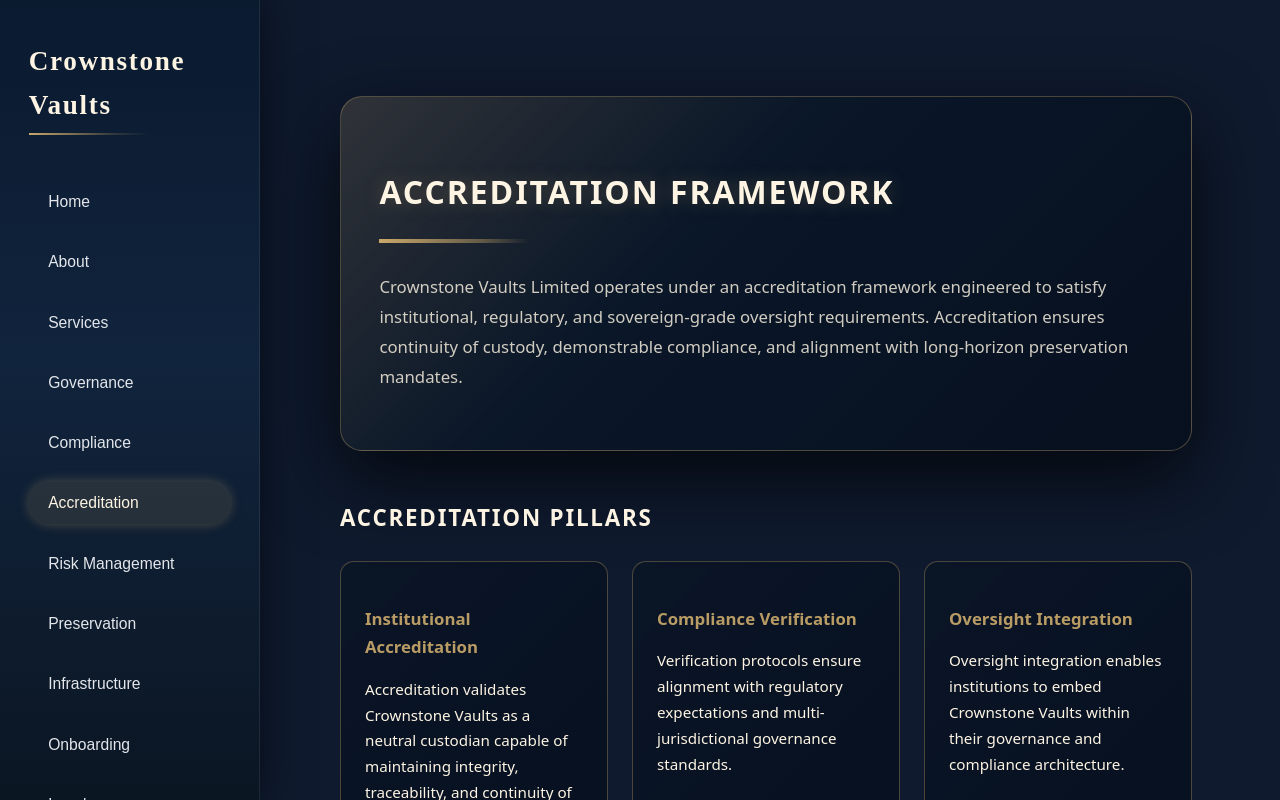
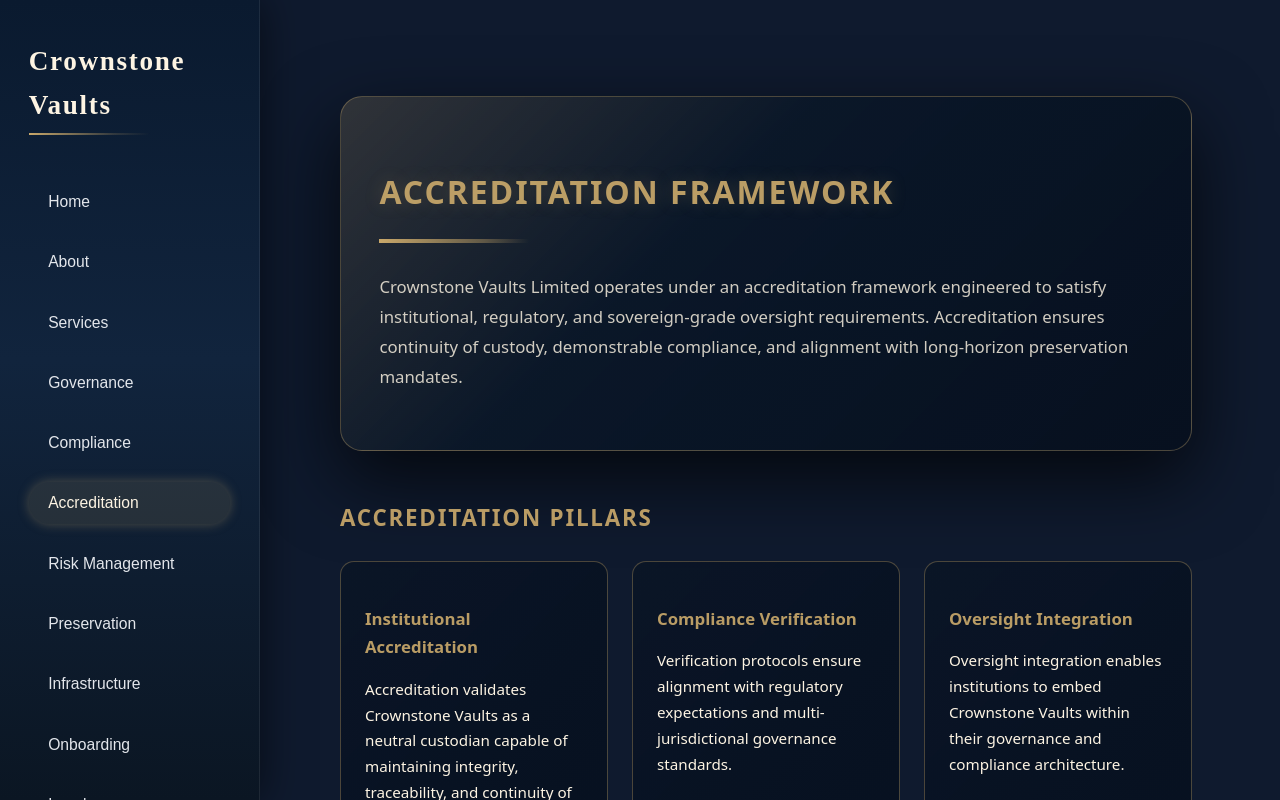
Before and after one commit to soulnlite/crownstone-vaults, a Next.js app: page /accreditation in a window 1280 px wide. Built offline with nearby package versions, Linux system fonts and the light colour scheme.

Commit message:
accreditation

```diff
--- a/app/accreditation/page.tsx
+++ b/app/accreditation/page.tsx
@@ -10,7 +10,7 @@ export default function AccreditationPage() {
           "system-ui, -apple-system, BlinkMacSystemFont, 'Segoe UI', sans-serif",
       }}
     >
-      {/* HEADER — Compliance-style plaque integrated into Services design */}
+      {/* HEADER — Compliance plaque, Services gold text */}
       <section
         style={{
           marginBottom: "3rem",
@@ -28,8 +28,8 @@ export default function AccreditationPage() {
             letterSpacing: "0.06em",
             textTransform: "uppercase",
             marginBottom: "1.2rem",
-            color: "#FDF4E3",
-            textShadow: "0 0 18px rgba(201,168,106,0.28)",
+            color: "rgba(201,168,106,0.92)", // SERVICES GOLD — UPDATED
+            textShadow: "0 0 18px rgba(201,168,106,0.22)",
           }}
         >
           Accreditation Framework
@@ -60,7 +60,7 @@ export default function AccreditationPage() {
         </p>
       </section>
 
-      {/* ACCREDITATION PILLARS — Services-style plaques */}
+      {/* ACCREDITATION PILLARS — Services plaques */}
       <section style={{ marginBottom: "3rem" }}>
         <h2
           style={{
@@ -68,7 +68,7 @@ export default function AccreditationPage() {
             marginBottom: "1.5rem",
             letterSpacing: "0.08em",
             textTransform: "uppercase",
-            color: "#FDF4E3",
+            color: "rgba(201,168,106,0.92)", // MATCHED TO SERVICES GOLD
           }}
         >
           Accreditation Pillars
```
